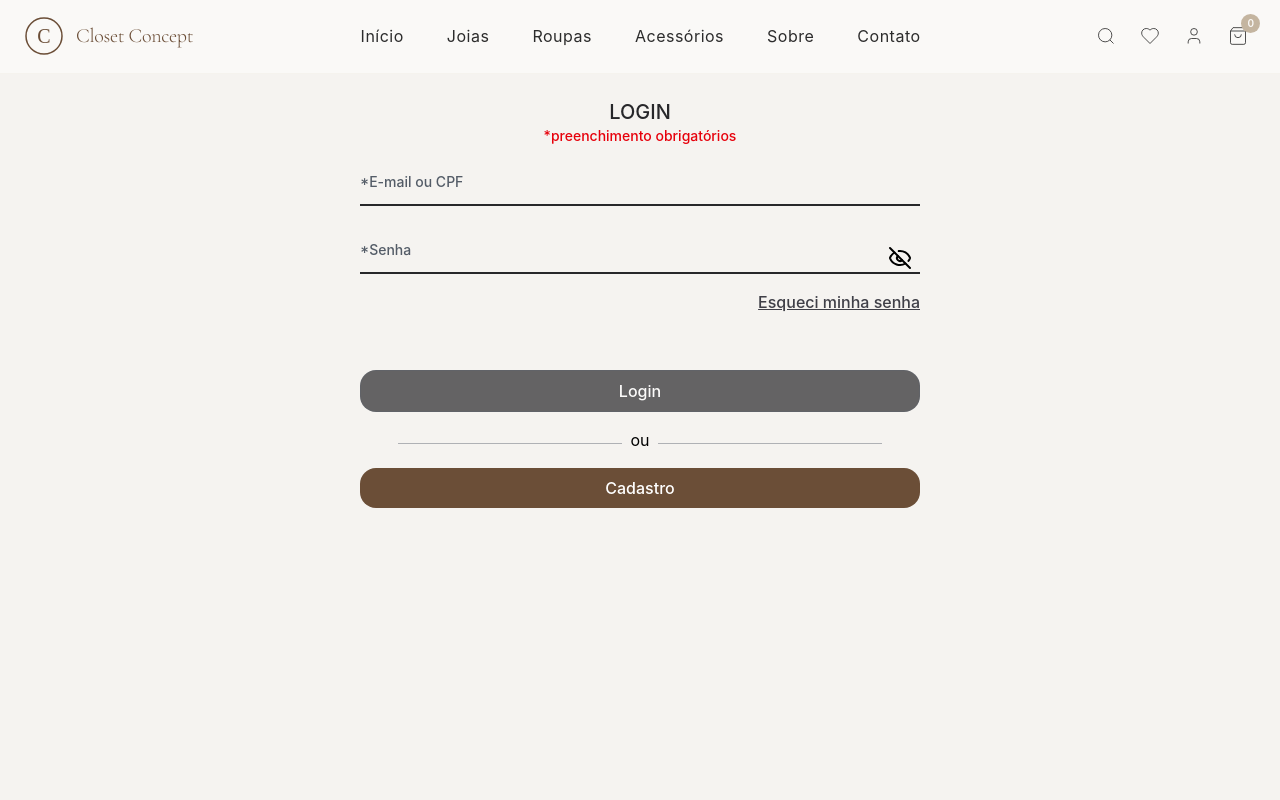
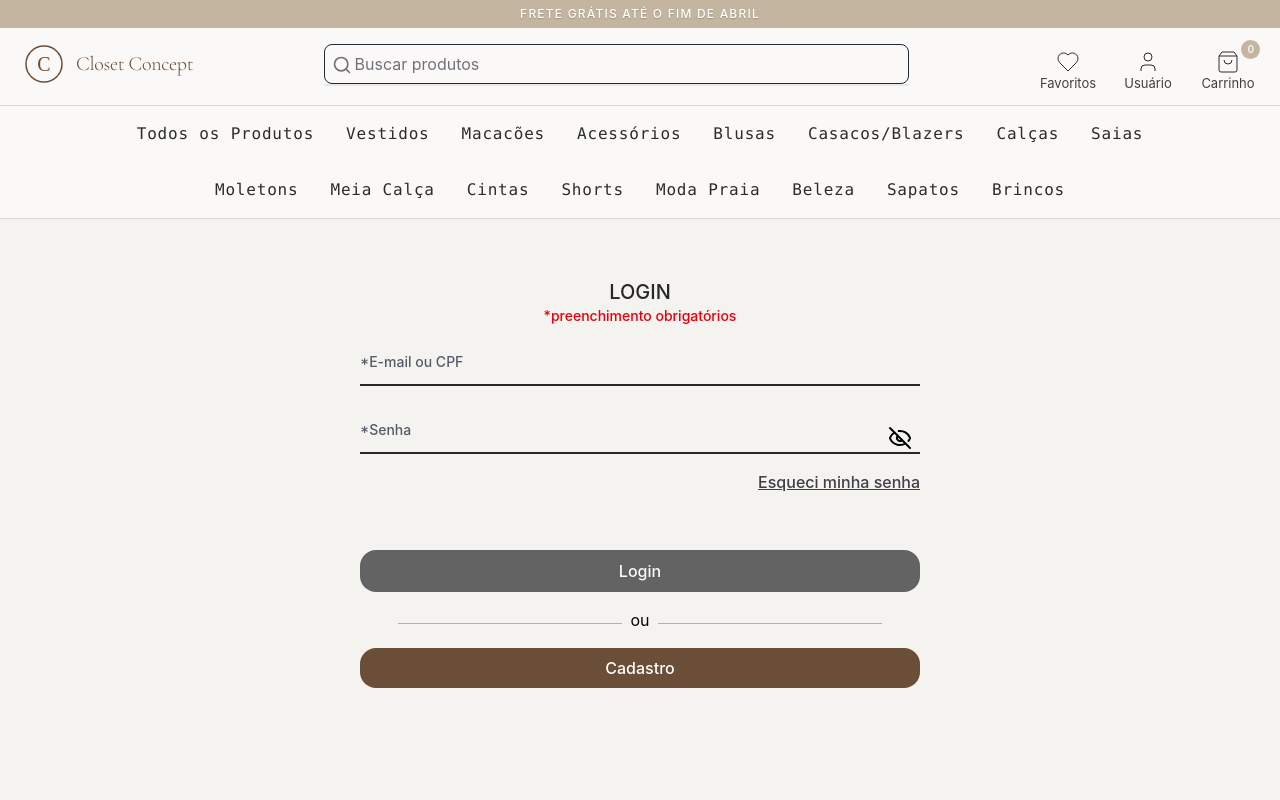
Before and after one commit to GabrielGrozinski/Closet-Concept, a React (Vite) app: page /#/login in a window 1280 px wide. Shown: the top 800 px of the page. Built offline with nearby package versions, Linux system fonts and the light colour scheme.

Commit message:
set: header novo

```diff
--- a/src/layout/headerFixo.tsx
+++ b/src/layout/headerFixo.tsx
@@ -1,12 +1,127 @@
-import { X, Menu } from "lucide-react";
+import { X, Menu, Search, ChevronRight } from "lucide-react";
 import { contextFavoritos } from "../context/favoritesContext";
 import MenuAberto from "./menuAberto";
 import { useNavigate } from "react-router-dom";
+import { useState, useMemo } from "react";
 
+
+const produtos = [
+{
+    id: 1,
+    badge: "Novo",
+    favorite: true,
+    img: "https://images.unsplash.com/photo-1758995115475-7b7d6eb060ba?auto=format&fit=crop&w=600&q=80",
+    rating: "★★★★☆",
+    ratingValue: 4.9,
+    title: "Colar Ouro Venezia",
+    category: "Joias",
+    price: "R$ 2.890,00",
+},
+{
+    id: 2,
+    badge: "Destaque",
+    favorite: true,
+    img: "https://images.unsplash.com/photo-1767921804162-9c55a278768d?auto=format&fit=crop&w=600&q=80",
+    rating: "★★★★★",
+    ratingValue: 5,
+    title: "Anel Diamante Étoile",
+    category: "Joias",
+    price: "R$ 4.590,00",
+},
+{
+    id: 3,
+    badge: null,
+    favorite: true,
+    img: "https://images.unsplash.com/photo-1758995116121-60090f17ae20?auto=format&fit=crop&w=600&q=80",
+    rating: "★★★★☆",
+    ratingValue: 4.8,
+    title: "Pulseira Aurora",
+    category: "Joias",
+    price: "R$ 1.690,00",
+},
+{
+    id: 1,
+    badge: "Novo",
+    favorite: true,
+    img: "https://images.unsplash.com/photo-1758995115475-7b7d6eb060ba?auto=format&fit=crop&w=600&q=80",
+    rating: "★★★★☆",
+    ratingValue: 4.9,
+    title: "Colar Ouro Venezia",
+    category: "Joias",
+    price: "R$ 2.890,00",
+},
+{
+    id: 2,
+    badge: "Destaque",
+    favorite: true,
+    img: "https://images.unsplash.com/photo-1767921804162-9c55a278768d?auto=format&fit=crop&w=600&q=80",
+    rating: "★★★★★",
+    ratingValue: 5,
+    title: "Anel Diamante Étoile",
+    category: "Joias",
+    price: "R$ 4.590,00",
+},
+{
+    id: 3,
+    badge: null,
+    favorite: true,
+    img: "https://images.unsplash.com/photo-1758995116121-60090f17ae20?auto=format&fit=crop&w=600&q=80",
+    rating: "★★★★☆",
+    ratingValue: 4.8,
+    title: "Pulseira Aurora",
+    category: "Joias",
+    price: "R$ 1.690,00",
+},
+{
+    id: 1,
+    badge: "Novo",
+    favorite: true,
+    img: "https://images.unsplash.com/photo-1758995115475-7b7d6eb060ba?auto=format&fit=crop&w=600&q=80",
+    rating: "★★★★☆",
+    ratingValue: 4.9,
+    title: "Colar Ouro Venezia",
+    category: "Joias",
+    price: "R$ 2.890,00",
+},
+{
+    id: 2,
+    badge: "Destaque",
+    favorite: true,
+    img: "https://images.unsplash.com/photo-1767921804162-9c55a278768d?auto=format&fit=crop&w=600&q=80",
+    rating: "★★★★★",
+    ratingValue: 5,
+    title: "Anel Diamante Étoile",
+    category: "Joias",
+    price: "R$ 4.590,00",
+},
+{
+    id: 3,
+    badge: null,
+    favorite: true,
+    img: "https://images.unsplash.com/photo-1758995116121-60090f17ae20?auto=format&fit=crop&w=600&q=80",
+    rating: "★★★★☆",
+    ratingValue: 4.8,
+    title: "Pulseira Aurora",
+    category: "Joias",
+    price: "R$ 1.690,00",
+},
+];
 
 export default function HeaderFixo() {
     const {setMenuAberto, menuAberto} = contextFavoritos();
     const navigate = useNavigate();
+    const [search, setSearch] = useState('');
+    const [cliqueForaSearch, setCliqueForaSearch] = useState(false);
+
+    const produtosFiltrados = useMemo(() => {
+
+        const produtosComSearch = produtos.filter((produto) => formatarString(produto.title).includes(formatarString(search)));
+
+        if (produtosComSearch.length === 0 || !search || !cliqueForaSearch) return false;
+
+        return produtosComSearch;
+
+    }, [search, cliqueForaSearch]);
 
     type Topico = {
     nome: string;
@@ -14,18 +129,43 @@ export default function HeaderFixo() {
     };
 
     const topicos: Topico[] = [
-    { nome: "Início", navigate: "/" },
-    { nome: "Joias", navigate: "/joias" },
-    { nome: "Roupas", navigate: "/roupas" },
+    { nome: "Todos os Produtos", navigate: "/" },
+    { nome: "Vestidos", navigate: "/joias" },
+    { nome: "Macacões", navigate: "/roupas" },
     { nome: "Acessórios", navigate: "/acessorios" },
-    { nome: "Sobre", navigate: "/sobre" },
-    { nome: "Contato", navigate: "/contato" }
+    { nome: "Blusas", navigate: "/sobre" },
+    { nome: "Casacos/Blazers", navigate: "/contato" },
+    { nome: "Calças", navigate: "/roupas" },
+    { nome: "Saias", navigate: "/acessorios" },
+    { nome: "Moletons", navigate: "/sobre" },
+    { nome: "Meia Calça", navigate: "/contato" },
+    { nome: "Cintas", navigate: "/roupas" },
+    { nome: "Shorts", navigate: "/acessorios" },
+    { nome: "Moda Praia", navigate: "/sobre" },
+    { nome: "Beleza", navigate: "/contato" },
+    { nome: "Sapatos", navigate: "/sobre" },
+    { nome: "Brincos", navigate: "/contato" },
     ];
 
+    function formatarString(texto: string) {
+        return texto
+            .toLocaleLowerCase()
+            .trim()
+            .normalize('NFD')
+            .replace(/[\u0300-\u036f]/g, "");
+    }
+
+
+
     return (
-        <header className="fixed left-0 top-0 right-0 z-20 bg-[rgba(250,249,247)] backdrop-blur-3 border-b border-[rgba(196,181,160,0.1)] transition-all duration-300 min-h-18.5 max-h-18.5">
+        <>
+            <header className="fixed top-0 min-h-7 max-h-7 left-0 right-0 bg-[#C4B5A0] z-20 flex items-center justify-center">
+                <h1 className="text-white text-[12px] text-shadow-xs font-medium tracking-widest">FRETE GRÁTIS ATÉ O FIM DE ABRIL</h1>
+            </header>
 
-            <div className="max-w-360 mx-auto lg:px-6 py-4 lg:flex items-center lg:justify-between grid grid-cols-[10%_1fr_10%] justify-items-end px-4 gap-2">
+            <header className="fixed left-0 top-7 right-0 z-21 bg-[rgba(250,249,247)] border-b border-[rgba(147,135,117,0.3)] transition-all duration-300 min-h-32 max-h-33 pb-1 lg:min-h-18.5 lg:max-h-19.5">
+
+                <div className="max-w-360 mx-auto lg:px-6 py-4 lg:flex items-start lg:justify-between grid grid-cols-[10%_1fr_10%] lg:grid-rows-1 grid-rows-[1fr_auto] justify-items-end px-4 gap-4 lg:gap-2">
 
                     {/* Mobile Menu */}
                     <button onClick={() => setMenuAberto(!menuAberto)} className="h-9 w-9 items-center justify-center min-w-full lg:hidden">
@@ -37,7 +177,7 @@ export default function HeaderFixo() {
                     </button>
 
                     {/* Logo */}
-                <div className="flex items-center lg:justify-stretch justify-center gap-3 text-[#6B4E37] cursor-pointer min-w-full lg:min-w-9">
+                    <div onClick={() => navigate('/')} className="flex items-center lg:justify-stretch justify-center gap-3 text-[#6B4E37] cursor-pointer min-w-full lg:min-w-9">
                         <svg width="40" height="40" viewBox="0 0 40 40" fill="none">
                             <circle cx="20" cy="20" r="18" stroke="currentColor" strokeWidth="1.5"></circle>
                             <text
@@ -59,62 +199,96 @@ export default function HeaderFixo() {
                     </div>
 
                     {/* Nav */}
-                <nav className="lg:flex gap-8 hidden">
-                    <div className="flex justify-between min-w-140">
-                    {topicos.map((label, index) => (
-                        <button
-                        onClick={() => navigate(label.navigate)}
-                        key={index}
-                        className="relative cursor-pointer text-[16px] font-normal tracking-[0.5px] text-[#2C2C2C]
-                                    hover:text-[#d0a871] transition-colors duration-300
-                                    after:content-[''] after:absolute after:left-0 after:bottom-0
-                                    after:w-0 after:h-px after:bg-[#C4B5A0]
-                                    after:transition-all after:duration-300 hover:after:w-full"
-                        >
-                        {label.nome}
+                    <nav className="flex-1 lg:px-[10%] px-[1%] relative row-2 lg:row-1 min-w-full lg:min-w-0 col-span-full">
+                        <div className="relative">
+                            <input
+                                onChange={(e) => setSearch(e.currentTarget.value)}
+                                type="text"
+                                name=""
+                                id=""
+                                onFocus={() => setCliqueForaSearch(true)}
+                                onBlur={() => setCliqueForaSearch(false)}
+                                placeholder="Buscar produtos"
+                                className="border border-slate-800 outline-0 min-w-full min-h-10 rounded-lg px-8 lg:px-[5%] placeholder:text-zinc-500"
+                            />
+
+                            <Search className="absolute left-2 top-1/2 -translate-y-[45%] text-zinc-500" size={20}/>
+                        </div>
+
+                            <section className={`bg-white relative transition-all duration-200 shadow-xl overflow-hidden rounded-md border border-slate-800/10 ${produtosFiltrados ? 'max-h-90 min-h-0 overflow-y-auto' : 'min-h-0 max-h-0'}`}>
+                                {produtosFiltrados &&
+                                produtosFiltrados.map((produto) =>
+                                        <div key={produto.id} className="flex transition-color duration-200 gap-2 min-h-24 max-h-24 px-4 py-4 justify-items-start cursor-pointer border-b-slate-800/20 border-b hover:bg-neutral-200">
+                                            <img src={produto.img} alt="" className="min-h-full max-h-full min-w-18 max-w-18 col-1" />
+                                            <div className="flex col-2 flex-1 text-left relative items-center justify-between">
+                                                <span className="text-neutral-800 text-[14px]">
+                                                    <h1 className="font-medium">{produto.title}</h1>
+                                                    <h2>{produto.price} | Até 3x sem juros</h2>
+                                                </span>
+
+                                                <ChevronRight/>
+                                            </div>
+                                        </div>
+                                )}
+
+                                <div className="flex sticky min-w-full items-center justify-center min-h-12 my-4">
+                                    <button className={`bg-zinc-800 font-mono leading-relaxed shadow-lg min-w-24 rounded-xl p-2 px-5 font-medium text-white cursor-pointer transition-all hover:bg-zinc-700 ${produtosFiltrados ? 'opacity-100 duration-100' : 'duration-0 opacity-0'}`}>
+                                        VER TODOS OS RESULTADOS
                                     </button>
-                    ))}
                                 </div>
+                            </section>
+
+
                     </nav>
 
                     {/* Actions */}
-                <div className="lg:flex items-center gap-2">
-
-                    {/* Search */}
-                    <button className="h-9 w-9 lg:flex items-center justify-center text-[#2C2C2C] hover:text-[#C4B5A0] transition-colors hidden">
-                        <svg className="h-5 w-5" viewBox="0 0 24 24" fill="none" stroke="currentColor">
-                        <path d="m21 21-4.34-4.34"></path>
-                        <circle cx="11" cy="11" r="8"></circle>
-                        </svg>
-                    </button>
+                    <div className="lg:flex items-start gap-6">
 
                         {/* Heart */}
-                    <button className="h-9 w-9 lg:flex items-center justify-center text-[#2C2C2C] hover:text-[#C4B5A0] transition-colors hidden">
-                        <svg className="h-5 w-5" viewBox="0 0 24 24" fill="none" stroke="currentColor">
+                        <div className="lg:flex flex-col hidden items-center justify-center">
+                            <button className="h-14 gap-1 w-14 flex flex-col items-center justify-center text-[#2C2C2C] hover:text-[#C4B5A0] transition-colors cursor-pointer">
+                                <span>
+                                    <svg className="h-6 w-6" viewBox="0 0 24 24" fill="none" stroke="currentColor">
                                     <path d="M19 14c1.49-1.46 3-3.21 3-5.5A5.5 5.5 0 0 0 16.5 3c-1.76 0-3 .5-4.5 2-1.5-1.5-2.74-2-4.5-2A5.5 5.5 0 0 0 2 8.5c0 2.3 1.5 4.05 3 5.5l7 7Z"></path>
                                     </svg>
+                                </span>
+
+                                <p className="-mt-1 text-[13px] text-neutral-700">Favoritos</p>
                             </button>
+                        </div>
 
                         {/* User */}
-                    <button onClick={() => navigate('/login')} className="h-9 w-9 lg:flex items-center justify-center text-[#2C2C2C] hover:text-[#C4B5A0] transition-colors hidden">
-                        <svg className="h-5 w-5" viewBox="0 0 24 24" fill="none" stroke="currentColor">
+                        <div className="lg:flex flex-col hidden items-center justify-center">
+                            <button onClick={() => navigate('/login')} className="h-14 gap-1 w-14 lg:flex flex-col items-center justify-center text-[#2C2C2C] hover:text-[#C4B5A0] transition-colors hidden cursor-pointer">
+                                <span>
+                                    <svg className="h-6 w-6" viewBox="0 0 24 24" fill="none" stroke="currentColor">
                                     <path d="M19 21v-2a4 4 0 0 0-4-4H9a4 4 0 0 0-4 4v2"></path>
                                     <circle cx="12" cy="7" r="4"></circle>
                                     </svg>
+                                </span>
+
+                                <p className="-mt-1 text-[13px] text-neutral-700">Usuário</p>
                             </button>
+                        </div>
 
                         {/* Cart */}
-                    <button className="relative h-9 w-9 lg:flex items-center justify-center text-[#2C2C2C] hover:text-[#C4B5A0] transition-colors min-w-full lg:min-w-9">
-                        <svg className="h-5 w-5" viewBox="0 0 24 24" fill="none" stroke="currentColor">
+                        <div className="flex lg:flex-col items-center justify-center">
+                            <button className="relative h-11 w-12 lg:h-14 gap-1 lg:w-14 flex flex-col items-center justify-center text-[#2C2C2C] hover:text-[#C4B5A0] transition-colors min-w-full lg:min-w-9 cursor-pointer">
+                                <span>
+                                    <svg className="lg:h-6 lg:w-6 h-5 w-5" viewBox="0 0 24 24" fill="none" stroke="currentColor">
                                     <path d="M6 2 3 6v14a2 2 0 0 0 2 2h14a2 2 0 0 0 2-2V6l-3-4Z"></path>
                                     <path d="M3 6h18"></path>
                                     <path d="M16 10a4 4 0 0 1-8 0"></path>
                                     </svg>
+                                </span>
 
                                 <span className="absolute -top-1 -right-1 bg-[#C4B5A0] text-[#FAF9F7] text-[10px] font-semibold px-1.5 py-0.5 rounded-full">
                                 0
                                 </span>
+
+                                <p className="hidden lg:block -mt-1 text-[13px] text-neutral-700">Carrinho</p>
                             </button>
+                        </div>
 
                     </div>
                 </div>
@@ -122,5 +296,21 @@ export default function HeaderFixo() {
                 <MenuAberto />
 
             </header>
+
+            <header className="fixed left-0 right-0 top-26.5 z-20 min-h-20 bg-[rgba(250,249,247)] px-[5%] p-4 border-b border-b-[rgba(147,135,117,0.3)] hidden lg:block overflow-hidden">
+                <section className="flex  flex-wrap justify-center min-h-20 max-h-20 px-4 gap-8">
+                    {topicos.map((topico, index) =>
+                        <h1 key={index} className="tracking-wider relative font-mono cursor-pointer text-[#2C2C2C]
+                                    hover:text-[#c79d62] transition-colors duration-300
+                                    after:content-[''] after:absolute after:left-0 after:bottom-0
+                                    after:w-0 after:h-px after:bg-[#C4B5A0]
+                                    after:transition-all after:duration-300 hover:after:w-full">
+                            {topico.nome}
+                        </h1>
+                    )}
+                </section>
+            </header>
+
+        </>
     )
 }
--- a/src/layout/loginLayout.tsx
+++ b/src/layout/loginLayout.tsx
@@ -5,7 +5,7 @@ import { Outlet } from "react-router-dom";
 export default function LoginLayout() {
 
     return (
-        <main className="sm:grid lg:grid-cols-[1fr_800px_1fr] bg-[#F5F3F0]">
+        <main className="lg:pt-16 sm:grid lg:grid-cols-[1fr_800px_1fr] bg-[#F5F3F0]">
             <span className="lg:col-2"><Outlet/></span>
         </main>
     )
--- a/src/layout/paginaPadrao.tsx
+++ b/src/layout/paginaPadrao.tsx
@@ -2,7 +2,7 @@ import type { ReactNode } from "react";
 import HeaderFixo from "./headerFixo";
 import FooterFixo from "./footerFixo";
 import { contextFavoritos } from "../context/favoritesContext";
-import { useEffect } from "react";
+import { useEffect, useState } from "react";
 
 
 interface Props {
@@ -10,13 +10,19 @@ interface Props {
 }
 
 export default function PaginaPadrao({children}: Props) {
+    const [largura, setLargura] = useState(window.innerWidth);
     const {menuAberto} = contextFavoritos();
     const root = window.document.documentElement;
-    root.style.marginTop = '70px';
+    root.style.marginTop = largura < 1024 ? '150px' : '186px';
 
     useEffect(() => {
         root.style.overflowY = menuAberto ? 'hidden' : 'auto';
     }, [menuAberto]);
+
+
+    useEffect(() => {
+        setLargura(window.innerWidth);
+    }, [window.innerWidth]);
 
     return (
         <>
--- a/src/pages/home.tsx
+++ b/src/pages/home.tsx
@@ -334,7 +334,7 @@ export default function Home() {
 
                         {/* CTA */}
                         <div className="text-center">
-                        <button className="border-2 border-[#C4B5A0] text-[#2C2C2C] uppercase tracking-[1px] px-10 py-4 font-medium transition hover:bg-[#C4B5A0] hover:text-white hover:-translate-y-1">
+                        <button className="border-2 border-[#C4B5A0] text-[#2C2C2C] uppercase tracking-[1px] px-10 py-4 font-medium transition hover:bg-[#C4B5A0] hover:text-white hover:-translate-y-1 cursor-pointer">
                             Ver Toda Coleção
                         </button>
                         </div>
--- a/src/rotas.tsx
+++ b/src/rotas.tsx
@@ -1,15 +1,28 @@
-import { HashRouter, Route, Routes, Outlet } from "react-router-dom";
-
+import { HashRouter, Route, Routes, Outlet, useLocation } from "react-router-dom";
+import { useEffect } from "react";
 import Home from "./pages/home";
 import PaginaPadrao from "./layout/paginaPadrao";
 import LoginLayout from "./layout/loginLayout";
 import Login from "./pages/login";
 import Cadastro from "./pages/cadastro";
 
+export function ScrollTop() {
+    const location = useLocation();
+
+    useEffect(() => {
+        window.scrollTo(0, 0);
+    }, [location.pathname]);
+
+    return null;
+}
+
 
 export default function Rotas() {
+
+
     return (
         <HashRouter>
+            <ScrollTop/>
             <Routes>
                 <Route element={<PaginaPadrao><Outlet/></PaginaPadrao>}>
                     <Route index element={<Home />} />
```
Lines whose indentation alone changed are shown as unchanged.
